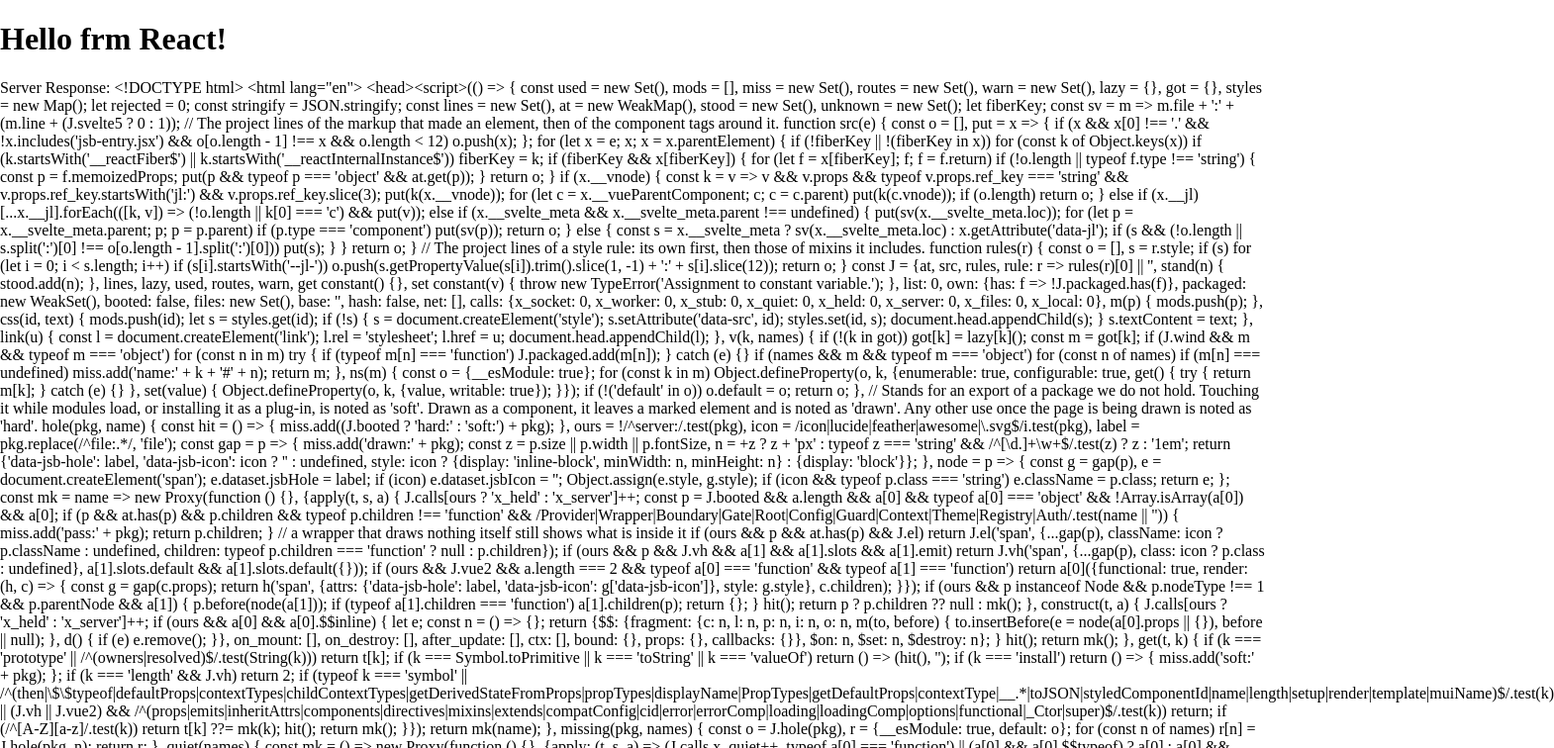
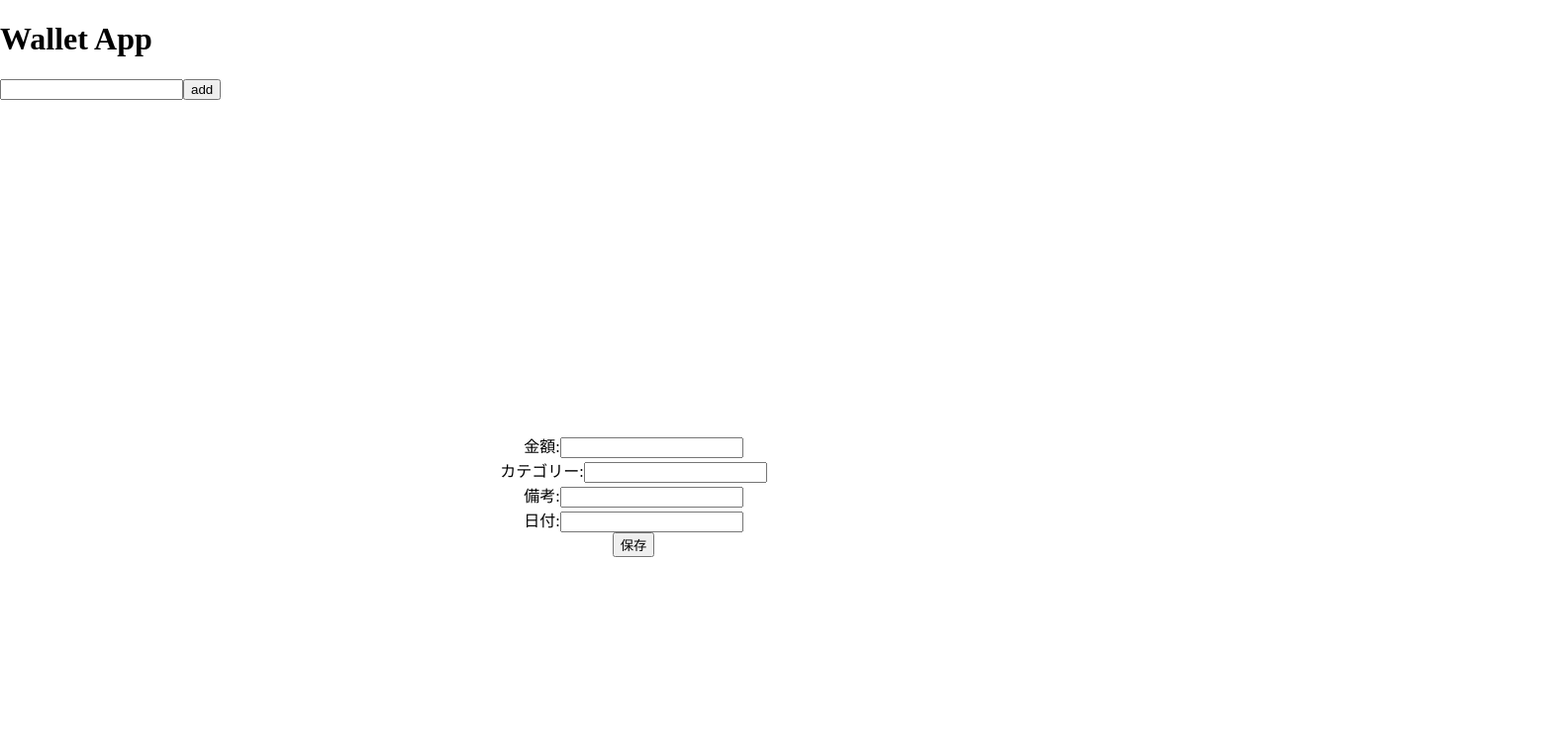
Before and after one commit to mmng2mgo/wallet_app, a React app: page / in a window 1280 px wide. Shown: the top 756 px of the page at 99% size, 1570 px wide, since content can reach past the window. Built offline with nearby package versions, Linux system fonts and the light colour scheme.

Commit message:
get,postのテスト

```diff
--- a/src/App.tsx
+++ b/src/App.tsx
@@ -1,21 +1,60 @@
 import React, { useEffect, useState } from "react";
+import axios from "axios";
+import { SubmitHandler, useForm } from "react-hook-form";
 import { Form } from './Form';
+import { Category } from './Category';
 import "../static/styles.css";
 
-export const App: React.FC = () => {
-    const [data, setData] = useState<string>('');
+type DataTypes = {
+ id: string;
+ categoryname: string;
+};
+
+type DataType = {
+ categoryname: string;
+};
+
+export const App  = () => {
+    const [datas, setDatas] = useState<DataTypes[]>([]);
+    const {
+        register,
+        handleSubmit
+    } = useForm<DataType>();
+
+    const addData = async (event: DataType) => {
+        const { categoryname } = event;
+        console.log(categoryname);
+        try{
+            const response = await fetch("http://localhost:3001", {
+                method: "POST",
+                headers: {
+                    "Content-Type": "application/json",
+                },
+                body: JSON.stringify({ data: { categoryname } }),
+            });
+            const data = await response.json();
+            console.log(data);
+        } catch(error) {
+            console.log(error);
+        }
+    };
 
     useEffect(() => {
         fetch('http://localhost:3001')
-        .then((response) => response.text())
-        .then((responseData) => setData(responseData))
+        .then((response) => response.json())
+        .then((data: DataTypes[]) => {
+            setDatas(data);
+        })
         .catch((error) => console.error('Error:', error));
     }, []);
 
     return (
         <div className="App">
-            <h1>Hello frm React!</h1>
-            <p>Server Response: {data} </p>
+            <h1>Wallet App</h1>
+            <form onSubmit={handleSubmit(addData)}>
+                <input type="text" {...register("categoryname")}/>
+                <button type="submit">add</button>
+            </form>
             <Form />
         </div>
     );
--- /dev/null
+++ b/src/Category.tsx
@@ -0,0 +1,30 @@
+import React from 'react';
+type DataTypes = {
+    id: string;
+    categoryname: string;
+};
+type SubmitHandler = (event: React.FormEvent<HTMLFormElement>) => void;
+
+
+export const Category = ({ datas, onSubmit}: { datas: DataTypes[], onSubmit: SubmitHandler}) => {
+    return (
+        <>
+            <form onSubmit={onSubmit}>
+                <input type="text" name="categoryname"/>
+                <button type="submit">add</button>
+            </form>
+            <table>
+                <tbody>
+                    <tr>
+                        <th>収入カテゴリー</th>
+                    </tr>
+                        {datas.map((data) => (
+                            <tr key={data.id}>
+                                <td>{data.id}:{data.categoryname}</td>
+                            </tr>
+                        ))}
+                </tbody>
+            </table>
+        </>
+    );
+};
```
